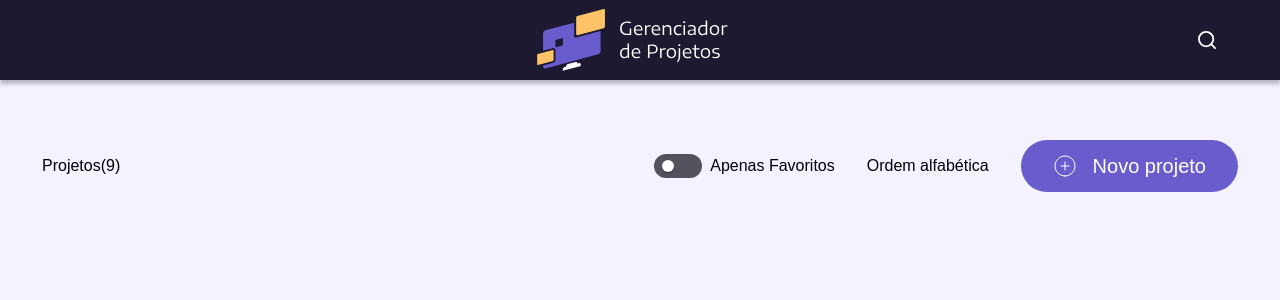
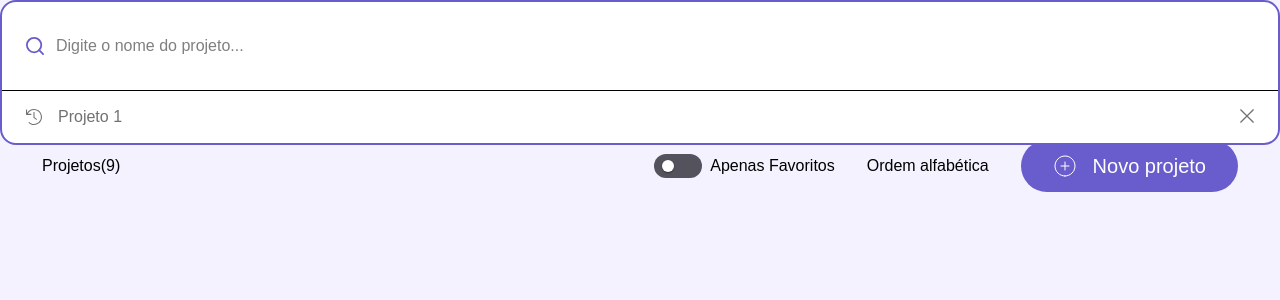
Before and after one commit to LucasBecker19/clicksign-project-manager, a Next.js app: page / in a window 1280 px wide. Both pictures are taken after a click on the button "Buscar". Shown: the top 300 px of the page. Built offline with nearby package versions, Linux system fonts and the light colour scheme; a web font is replaced by a local one.

Commit message:
feat: add search layout to Header component

```diff
--- a/components/Header.tsx
+++ b/components/Header.tsx
@@ -1,18 +1,81 @@
+"use client";
+
 import Image from "next/image";
 import Link from "next/link";
+import { useState, useEffect, useRef } from "react";
 
 export default function Header() {
+    const [isSearchOpen, setIsSearchOpen] = useState(false);
+    const searchRef = useRef<HTMLDivElement>(null);
+
+    useEffect(() => {
+        const handleClickOutside = (event: MouseEvent) => {
+            if (searchRef.current && !searchRef.current.contains(event.target as Node)) {
+                setIsSearchOpen(false);
+            }
+        };
+
+        const handleEscKey = (event: KeyboardEvent) => {
+            if (event.key === "Escape") {
+                setIsSearchOpen(false);
+            }
+        };
+
+        if (isSearchOpen) {
+            document.addEventListener("mousedown", handleClickOutside);
+            document.addEventListener("keydown", handleEscKey);
+        }
+
+        return () => {
+            document.removeEventListener("mousedown", handleClickOutside);
+            document.removeEventListener("keydown", handleEscKey);
+        };
+    }, [isSearchOpen]);
+
     return (
-        <header className="bg-header-background px-16 flex justify-between items-center shadow-header">
+        <header className="bg-dark px-16 flex justify-between items-center shadow-header">
             <div></div>
 
             <Link href="/">
                 <Image src="/images/logo.svg" alt="Clicksign Project Manager" width={193} height={72} className="my-1" />
             </Link>
 
-            <button type="button" aria-label="Buscar" className="hover-zoom cursor-pointer bg-transparent border-0 p-0">
+            <button
+                type="button"
+                aria-label="Buscar"
+                className="hover-zoom bg-transparent border-0 p-0"
+                onClick={() => setIsSearchOpen(!isSearchOpen)}
+            >
                 <Image src="/images/search.svg" alt="" width={18} height={18} className="my-1" />
             </button>
+
+            {isSearchOpen && (
+                <div ref={searchRef} className="absolute top-0 left-0 right-0 bg-white flex flex-col z-50 border-2 border-accent rounded-2xl">
+                    <div className="flex items-center gap-3 px-6 py-8">
+                        <Image src="/images/purple-search.svg" alt="Search icon" width={18} height={18} />
+                        <input
+                            type="text"
+                            placeholder="Digite o nome do projeto..."
+                            className="flex-1 bg-transparent text-text placeholder-text-secondary outline-none"
+                            autoFocus
+                        />
+                    </div>
+
+                    <div className="flex flex-col">
+                        {/** Não preciso componentizar, terá um forEach aqui */}
+                        <div className="border-t-1 border-line justify-between flex gap-20">
+                            <div className="flex items-center gap-4 py-[18px] px-6 cursor-pointer w-full">
+                                <Image src="/images/history.svg" alt="History icon" width={16} height={16} />
+                                <span className="font-normal text-base leading-4 text-description">Projeto 1</span>
+                            </div>
+
+                            <div className="py-[18px] px-6">
+                                <Image src="/images/remove.svg" alt="Remove icon" className="hover-zoom" width={16} height={16} />
+                            </div>
+                        </div>
+                    </div>
+                </div>
+            )}
         </header>
     );
 }
```
